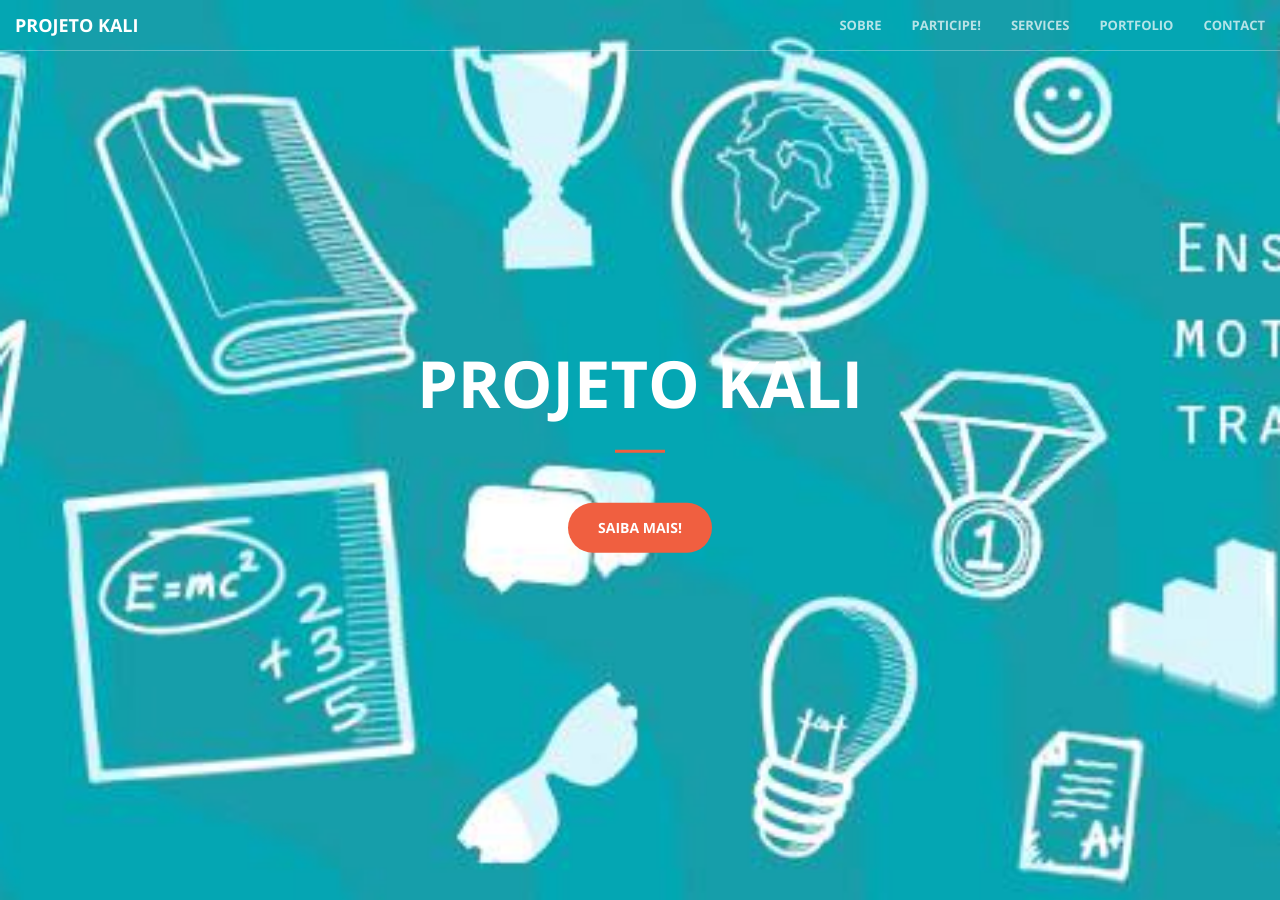
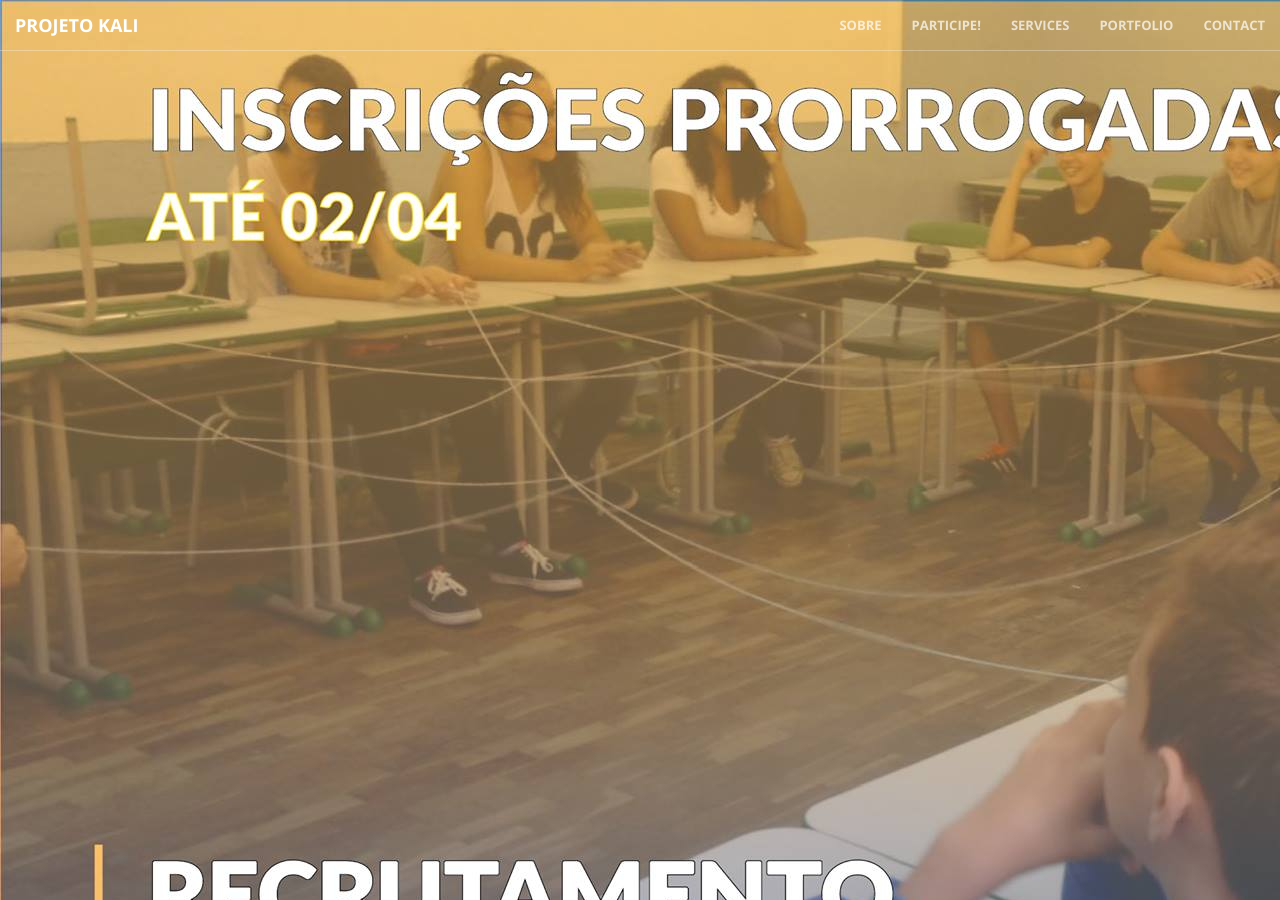
Before and after one commit to projetokali/projetokali.github.io, a Jekyll site: the page built from participe.html, in a window 1280 px wide and 900 px high. Built offline with Jekyll 4.4.1, drawn with Linux system fonts in a browser that asks for light colours.

Commit message:
Adicao carousel, imagens kali

```diff
--- a/_includes/dev.html
+++ b/_includes/dev.html
@@ -1,7 +1,7 @@
 <div style='background-color: black; color: white;'>
     <div class="container">
         <div class="row">
-            <div class="col-sm-8 col-sm-offset-2 text-center">
+            <div class="col-sm-8 col-sm-offset-2 text-center" style="margin-top:20px !important;">
                 <p>
                     Site desenvolvido usando
                     <a href="https://jekyllrb.com/" target="_blank">
--- /dev/null
+++ b/_includes/participe.html
@@ -0,0 +1,26 @@
+<div id="carouselExampleIndicators" class="carousel slide" data-ride="carousel">
+  <ol class="carousel-indicators">
+    <li data-target="#carouselExampleIndicators" data-slide-to="0" class="active"></li>
+    <li data-target="#carouselExampleIndicators" data-slide-to="1"></li>
+    <li data-target="#carouselExampleIndicators" data-slide-to="2"></li>
+  </ol>
+  <div class="carousel-inner">
+    <div class="carousel-item active">
+      <img class="d-block w-100" src="img/recrutamento-main.jpg" alt="First slide">
+    </div>
+    <div class="carousel-item">
+      <img class="d-block w-100" src="img/recrutamento-main.jpg" alt="Second slide">
+    </div>
+    <div class="carousel-item">
+      <img class="d-block w-100" src="img/recrutamento-main.jpg" alt="Third slide">
+    </div>
+  </div>
+  <a class="carousel-control-prev" href="#carouselExampleIndicators" role="button" data-slide="prev">
+    <span class="carousel-control-prev-icon" aria-hidden="true"></span>
+    <span class="sr-only">Previous</span>
+  </a>
+  <a class="carousel-control-next" href="#carouselExampleIndicators" role="button" data-slide="next">
+    <span class="carousel-control-next-icon" aria-hidden="true"></span>
+    <span class="sr-only">Next</span>
+  </a>
+</div>
--- a/_includes/scripts.html
+++ b/_includes/scripts.html
@@ -1,12 +1,15 @@
 <!-- jQuery -->
-<script src="js/jquery.js"></script>
+<!-- <script src="js/jquery.js"></script> -->
+<script src="https://code.jquery.com/jquery-3.5.1.slim.min.js" integrity="sha384-DfXdz2htPH0lsSSs5nCTpuj/zy4C+OGpamoFVy38MVBnE+IbbVYUew+OrCXaRkfj" crossorigin="anonymous"></script>
 
 <!-- Bootstrap Core JavaScript -->
-<script src="js/bootstrap.min.js"></script>
+<!-- <script src="js/bootstrap.min.js"></script> -->
+<script src="https://cdn.jsdelivr.net/npm/popper.js@1.16.0/dist/umd/popper.min.js" integrity="sha384-Q6E9RHvbIyZFJoft+2mJbHaEWldlvI9IOYy5n3zV9zzTtmI3UksdQRVvoxMfooAo" crossorigin="anonymous"></script>
+<script src="https://stackpath.bootstrapcdn.com/bootstrap/4.5.0/js/bootstrap.min.js" integrity="sha384-OgVRvuATP1z7JjHLkuOU7Xw704+h835Lr+6QL9UvYjZE3Ipu6Tp75j7Bh/kR0JKI" crossorigin="anonymous"></script>
 
 <!-- Plugin JavaScript -->
-<script src="js/jquery.easing.min.js"></script>
-<script src="js/jquery.fittext.js"></script>
+<!-- <script src="js/jquery.easing.min.js"></script>
+<script src="js/jquery.fittext.js"></script> -->
 <script src="js/wow.min.js"></script>
 
 <!-- Custom Theme JavaScript -->
--- a/_layouts/front.html
+++ b/_layouts/front.html
@@ -7,9 +7,7 @@
   {% include nav.html %}
   {% include header.html %}
   {% include call-to-action.html %}
-  {% include services.html %}
   {% include portfolio.html %}
-  {% include aside.html %}
   {% include contact.html %}
   {% include dev.html %}
   {% include scripts.html %}
--- a/_layouts/participe.html
+++ b/_layouts/participe.html
@@ -5,6 +5,7 @@
 
 <body id="page-top">
   {% include nav.html %}
+  {% include participe.html %}
   {% include header.html %}
   {% include contact.html %}
   {% include scripts.html %}
```
Also changed, not shown: _includes/aside.html (deleted, +0 -8 lines), README.md, img/recrutamento-comunicacao.png (added), img/recrutamento-corretor.png (added), img/recrutamento-desenvolvedor.png (added), img/recrutamento-eventos.png (added), img/recrutamento-gp.png (added), img/recrutamento-juridico.png (added), img/recrutamento-main.jpg (added), img/recrutamento-parcerias.png (added), img/recrutamento-professor.png (added), img/recrutamento-recursos.png (added), img/recrutamento-tutor.png (added), img/recrutamento.jpg (added).
